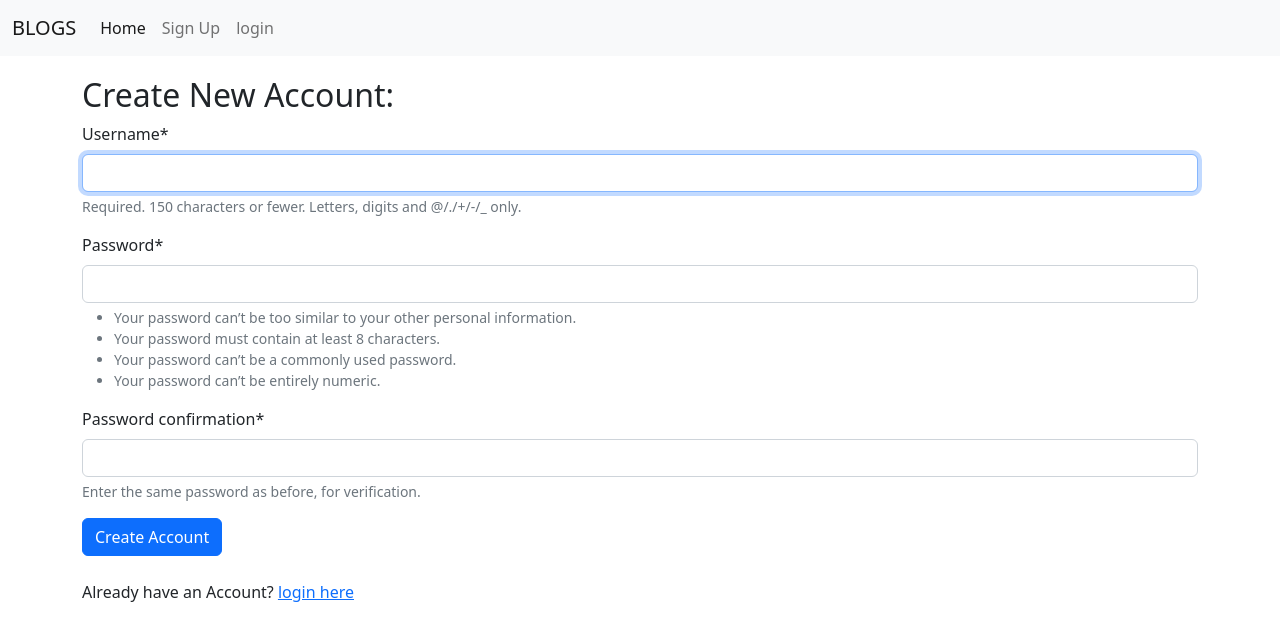
After one commit to alsmk/Blog_by_django, a Django app: page /account/signup/ in a window 1280 px wide. The commit adds this page. Shown: the top 641 px of the page. Run offline with Django 5.2, Linux system fonts and the light colour scheme; some libraries are stand-ins or nearby versions.

Commit message:
login and signup page made

```diff
--- a/blog_app/app_login/urls.py
+++ b/blog_app/app_login/urls.py
@@ -1,5 +1,8 @@
 from django.urls import path
-
+from . import views
+app_name ='app_login'
 urlpatterns = [
-
+    path('signup/', views.sign_up, name='signup'),
+    path('login/', views.login_page, name='login'),
+    path('logout/', views.user_logout, name='logout'),
 ]
--- a/blog_app/app_login/views.py
+++ b/blog_app/app_login/views.py
@@ -1,3 +1,39 @@
+from django.shortcuts import HttpResponseRedirect
 from django.shortcuts import render
+from django.contrib.auth.forms import UserCreationForm, AuthenticationForm
+from django.contrib.auth import login, authenticate, logout
+from django.urls import reverse
+from django.contrib.auth.decorators import login_required
+# from app_login.forms import SignupForm
+# Create your views here.
+def sign_up(request):
+    form = UserCreationForm()
+    registered = False
+    if request.method == 'POST':
+        form = UserCreationForm(request.POST)
+        if form.is_valid():
+            form.save()
+            registered = True
+    dict = {'form': form, 'registered': registered}
+    return render(request, 'applogin/signup.html', dict)
 
-# Create your views here.
+
+
+def login_page(request):
+    form = AuthenticationForm()
+    if request.method == 'POST':
+        form = AuthenticationForm(data=request.POST)
+        if form.is_valid():
+            username = form.cleaned_data['username']
+            password = form.cleaned_data['password']
+            user = authenticate(username=username,password=password)
+            if user is not None:
+                login(request, user)
+                return HttpResponseRedirect(reverse('app_blog:blog_list'))
+    return render(request, 'applogin/login.html', {'form': form})
+
+
+@login_required(login_url='app_login:login')
+def user_logout(request):
+    logout(request)
+    return HttpResponseRedirect(reverse('app_blog:blog_list'))
--- a/blog_app/blog_app/settings.py
+++ b/blog_app/blog_app/settings.py
@@ -41,8 +41,10 @@ INSTALLED_APPS = [
     'django.contrib.staticfiles',
     'app_blog',
     'app_login',
+    'crispy_forms',
+    'crispy_bootstrap4',
 ]
-
+CRISPY_TEMPLATE_PACK = 'bootstrap4'
 MIDDLEWARE = [
     'django.middleware.security.SecurityMiddleware',
     'django.contrib.sessions.middleware.SessionMiddleware',
@@ -121,6 +123,7 @@ USE_TZ = True
 
 STATIC_URL = 'static/'
 STATICFILES_DIR = [STATIC_DIR,]
+LOGIN_URL='/account/login/'
 # Default primary key field type
 # https://docs.djangoproject.com/en/5.1/ref/settings/#default-auto-field
 
--- /dev/null
+++ b/blog_app/templates/applogin/signup.html
@@ -0,0 +1,23 @@
+{% extends 'base.html' %}
+{% load crispy_forms_tags %}
+{% block title_block %} Create a new account {% endblock %}
+{% block body_block %}
+
+{% if registered %}
+<div class="alert alert success">
+    Account has been registered successfully ! <a href="{% url 'app_login:login' %}">Login here</a>
+</div>
+
+{% else %}
+
+<h2>Create New Account: </h2>
+
+<form method="POST">
+    {{ form|crispy }}
+    {% csrf_token %}
+    <button type="submit" class ="btn btn-primary ">Create Account</button>
+</form>
+<br>
+<p>Already have an Account? <a href=" {% url 'app_login:login' %} ">login here</a> </p>
+{% endif %}
+{% endblock %}
--- a/blog_app/templates/base.html
+++ b/blog_app/templates/base.html
@@ -10,22 +10,29 @@
 <body>
     <nav class="navbar navbar-expand-lg bg-light">
         <div class="container-fluid">
-          <a class="navbar-brand" href="#">Navbar</a>
+          <a class="navbar-brand" href="#">BLOGS</a>
           <button class="navbar-toggler" type="button" data-bs-toggle="collapse" data-bs-target="#navbarNavAltMarkup" aria-controls="navbarNavAltMarkup" aria-expanded="false" aria-label="Toggle navigation">
             <span class="navbar-toggler-icon"></span>
           </button>
           <div class="collapse navbar-collapse" id="navbarNavAltMarkup">
             <div class="navbar-nav">
-              <a class="nav-link active" aria-current="page" href="{ %url 'index' %}">Home</a>
-              <a class="nav-link" href="#">Features</a>
-              <a class="nav-link" href="#">Pricing</a>
-              <a class="nav-link disabled">Disabled</a>
+              <a class="nav-link active" aria-current="page" href="{% url 'app_blog:blog_list' %}">Home</a>
+              {% if user.is_authenticated %}
+
+              <a class="nav-link"  href="{% url 'app_login:logout' %}">Log out</a>
+              {% else %}
+              <a class="nav-link" href="{% url 'app_login:signup' %}">Sign Up</a>
+              <a class="nav-link" href="{% url 'app_login:login' %}">login </a>
+              {% endif %}
             </div>
           </div>
         </div>
       </nav>
-      {% block body_block %}
+      <div class="container " style="padding-top: 20px">
+        {% block body_block %}
 
-      {% endblock %}
+        {% endblock %}
+      </div>
+
 </body>
 </html>
```
Also changed, not shown: blog_app/templates/applogin/login.html (added, +13 -0 lines), blog_app/app_login/forms.py (added), blog_app/db.sqlite3.
